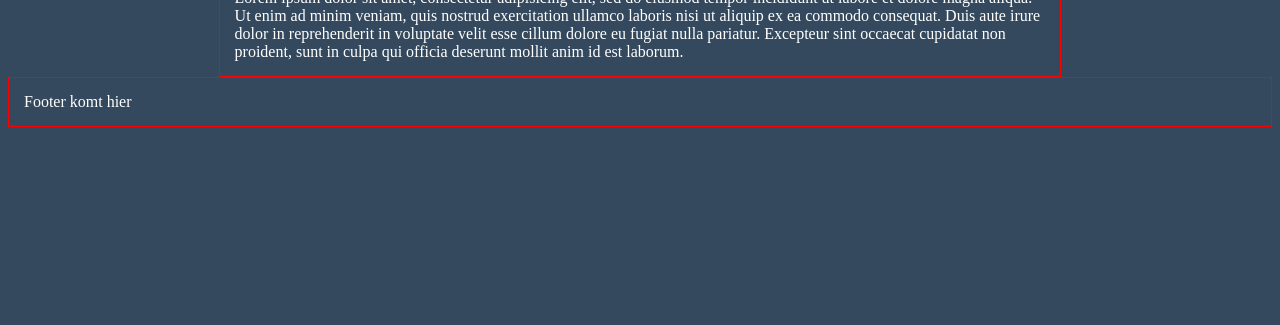
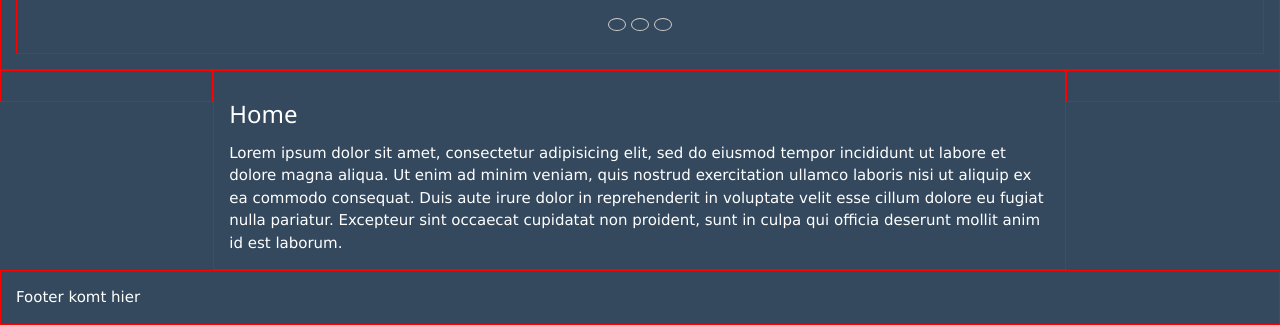
Before and after one commit to Asghar-46ab/gameplay-party, a PHP site: page /view/pages/home.php in a window 1280 px wide. Shown: the part 626-951 px from the top of the page. Before the commit the page ends 753 px from the top, so only its background shows below. Run offline with PHP 8.4, Linux system fonts and the light colour scheme; some libraries are stand-ins or nearby versions.

Commit message:
knoppen toegevoegd slider javascript

```diff
--- a/view/assets/css/mainStyle.css
+++ b/view/assets/css/mainStyle.css
@@ -46,5 +46,19 @@ body{
   position: relative;
   object-fit: cover;
   width: 100%;
-  height: 400px;
+  height: 500px;
 }
+.sliderButtonDiv{
+  text-align: center;
+}
+.sliderButtonDiv>span {
+  display: inline-block;
+}
+.w3-left, .w3-right, .w3-badge {
+  cursor:pointer
+}
+.w3-badge {
+  height:13px;
+  width:13px;
+  padding: 0;
+}
--- a/view/assets/js/script.js
+++ b/view/assets/js/script.js
@@ -1,5 +1,6 @@
 //eerste slideNummer//
 var slideNummer = 0;
+var timeOut;
 //roept de slider functie aan//
 slider();
 
@@ -9,26 +10,29 @@ function slider()
   var i;
   //haalt aantal slides op en zet ze in een NodeList//
   var nodeListSlides = document.getElementsByClassName("mySlides");
-
-  //maakt slides in css {display: none}//
+  //maakt slides in onzichtbaar, css {display: none}//
   for (i = 0; i < nodeListSlides.length; i++)
   {
     nodeListSlides[i].style.display = "none";
   }
 
+
   //verhoogt de huidige slideNummer met 1//
   slideNummer++;
-
   //checkt wanneer laatste slide is en reset hem//
   if (slideNummer > nodeListSlides.length)
   {
     slideNummer = 1;
   }
+  //maakt de huidige slide zichtbaar//
+  nodeListSlides[slideNummer-1].style.display = "block";
+  //hoe snel de slider veranderd//
+  timeOut = setTimeout(slider, 4000);
+}
 
-  //maakt de vorige slide onzichtbaar//
-  nodeListSlides[slideNummer-1].style.display = "block";
-
-  //hoe snel de slider veranderd//
-  setTimeout(slider, 4000);
-
+function changeSlide(huidigeSlide)
+{
+  clearTimeout(timeOut);
+  slideNummer = huidigeSlide-1;
+  slider();
 }
--- a/view/pages/home.php
+++ b/view/pages/home.php
@@ -1,12 +1,15 @@
-<?php include '../partials/header.php';
-// deze variable print wat heeft in Home methode gekregen../images/landingspagina_stoelen.jpg
-// echo $content;
-?>
+<?php include '../partials/header.php';?>
 <div class="row">
   <div id="sliderHome" class="col-12">
     <img class="mySlides" src="http://www.provoke-online.com/images/All_Articles/Lifestyle/selain_popcorn_nih_12_camilan_nonton_bioskop_di_berbagai_negara/mov.jpg">
     <img class="mySlides" src="https://www.rd.com/wp-content/uploads/2017/11/11_Clean__Things-a-Movie-Theater-Employee-Won%E2%80%99t-Tell-You_434909068-FabrikaSimf-760x506.jpg">
     <img class="mySlides" src="https://dordtcentraal.nl/wp-content/uploads/2018/07/kinepolis.jpg">
+
+    <div class="col-12 sliderButtonDiv">
+      <span class="w3-badge demo w3-border w3-transparent w3-hover-white" onclick="changeSlide(1)"></span>
+      <span class="w3-badge demo w3-border w3-transparent w3-hover-white" onclick="changeSlide(2)"></span>
+      <span class="w3-badge demo w3-border w3-transparent w3-hover-white" onclick="changeSlide(3)"></span>
+    </div>
   </div>
 </div>
 <div class="row">
@@ -17,4 +20,4 @@
   </div>
   <div class="col-2"></div>
 </div>
-<?php include '../partials/footer.php'; ?>
+<?php include '../partials/footer.php';?>
--- a/view/partials/header.php
+++ b/view/partials/header.php
@@ -6,6 +6,8 @@
         <!-- algemeen style -->
     <link rel="stylesheet" type="text/css" href='../assets/css/mainStyle.css'>
 
+    <!-- w3schools style -->
+    <link rel="stylesheet" href="https://www.w3schools.com/w3css/4/w3.css">
         <!-- Required meta tags -->
     <meta charset="UTF-8">
     <meta http-equiv="X-UA-Compatible" content="IE=edge">
```
